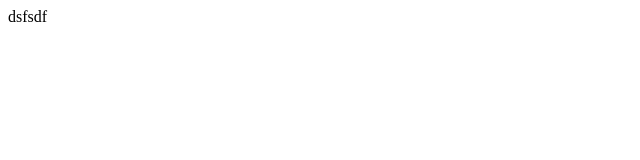
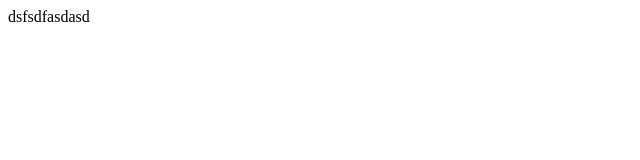
Before and after one commit to fpstime/megapro, a plain HTML site: page index.html in a window 1280 px wide. Shown: the full height of the page, 0-640 px from the left. Drawn offline with Linux system fonts and the light colour scheme.

Commit message:
Изменил файл индекс

```diff
--- a/index.html
+++ b/index.html
@@ -9,7 +9,7 @@
 </head>
 
 <body>
-    dsfsdf
+    dsfsdfasdasd
 </body>
 
 </html>
```
